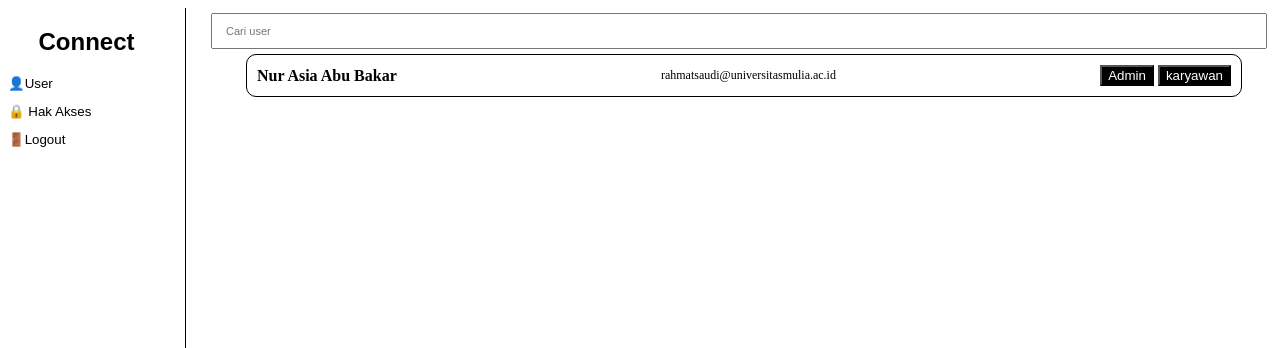
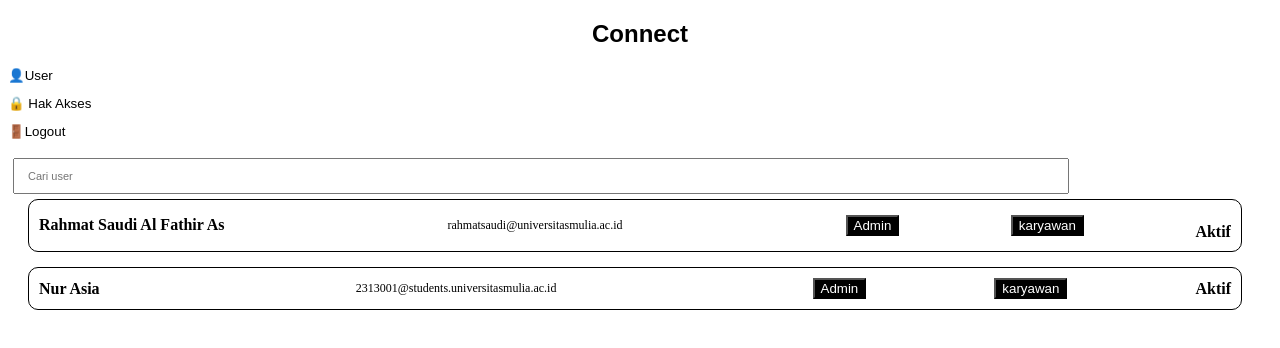
Before and after one commit to 2313001nur/nurasia2313001, a plain HTML site: page slide2.html in a window 1280 px wide. Shown: the top 348 px of the page. Drawn offline with Linux system fonts and the light colour scheme.

Commit message:
Update slide2.html

```diff
--- a/slide2.html
+++ b/slide2.html
@@ -7,27 +7,35 @@
     <link rel="stylesheet" href="style.css">
 </head>
 <body>
-    <div id="container1">
-        <div id= "container2">
+    <div id="container">
+        <div id= "kiri">
         <h2 style="text-align: center;font-family: arial;">Connect</h2>
         <p>👤User</p>
         <p> 🔒 Hak Akses</p>
         <P> 🚪Logout</P>
         </div>
-    <div id="container3">
+    <div id="kanan">
         <div style="padding: 5px;">
             <input placeholder=" Cari user" style="padding: 10px 900px 10px 10px; font-size: 11px;">
         </div>
-        <div id="container3">
+
        <div id="box">
-       <strong> Nur Asia Abu Bakar </strong><br>
+       <strong> Rahmat Saudi Al Fathir As </strong><br>
        <span style="font-size: 12px;">rahmatsaudi@universitasmulia.ac.id</span><br>
-       <div id="printilan">
         <button>Admin</button>
         <button>karyawan</button>
-    </div>
+        <div style="font-weight: bold; "></p>Aktif</div>
     </div>
 
+        <div id="box">
+        <strong> Nur Asia </strong><br>
+        <span class="" style="font-size: 12px;">2313001@students.universitasmulia.ac.id</span><br>
+         <button>Admin</button>
+         <button>karyawan</button>
+
+        <div style="font-weight: bold;">Aktif
+
+        </div>
     </div>
 
 </body>
```
